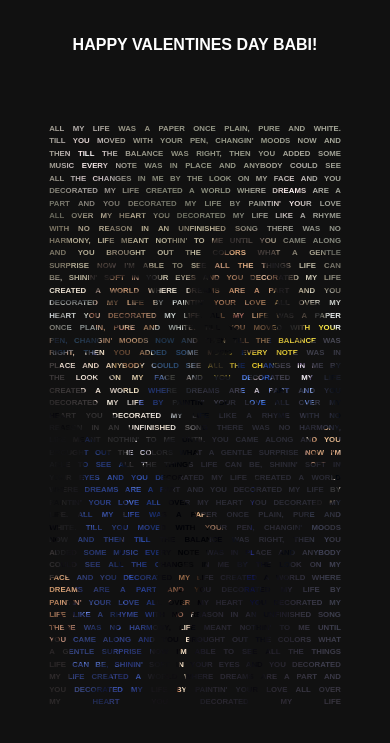
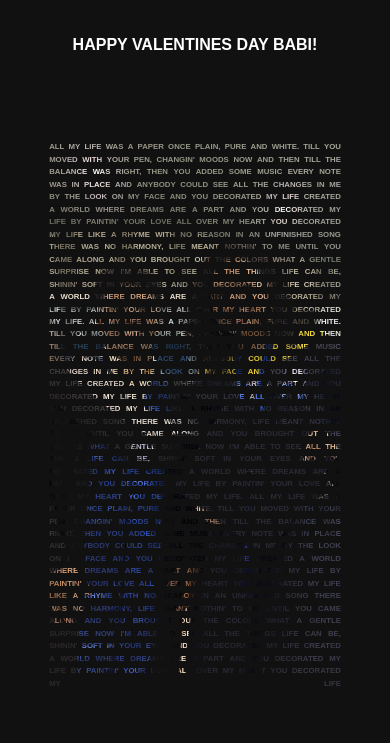
Before and after one commit to Jannarvasa24/Jannarvasa24.github.io, a PHP site: page / in a window 390 px wide. Shown: the top 743 px of the page. Run offline with PHP 8.4, Linux system fonts and the light colour scheme.

Commit message:
Update styles.css

```diff
--- a/styles.css
+++ b/styles.css
@@ -53,8 +53,8 @@ h1 {
     -webkit-background-clip: text;
     color: transparent;
     display: block; /* Ensures justification works properly */
-    line-height: 1.8;  /* Adds space between lines */
-    word-spacing: 4px; /* Adjusts space between words */
+    line-height: 1.5;  /* Adds space between lines */
+    word-spacing: 2px; /* Adjusts space between words */
 }
 
 /* Ensure the last line is justified */
@@ -91,7 +91,7 @@ h1 {
         font-size: 2vw;
         padding: 8%;
         line-height: 1;
-        word-spacing: 4px;
+        word-spacing: 2px;
     }
 }
 
@@ -104,7 +104,7 @@ h1 {
         font-size: 2vw;
         padding: 6%;
         line-height: 1.6;
-        word-spacing: 4px;
+        word-spacing: 2px;
     }
 }
 
@@ -116,6 +116,6 @@ h1 {
     .text-image {
         font-size: 1.2vw;
         line-height: 1.6;
-        word-spacing: 8px;
+        word-spacing: 4px;
     }
 }
```
